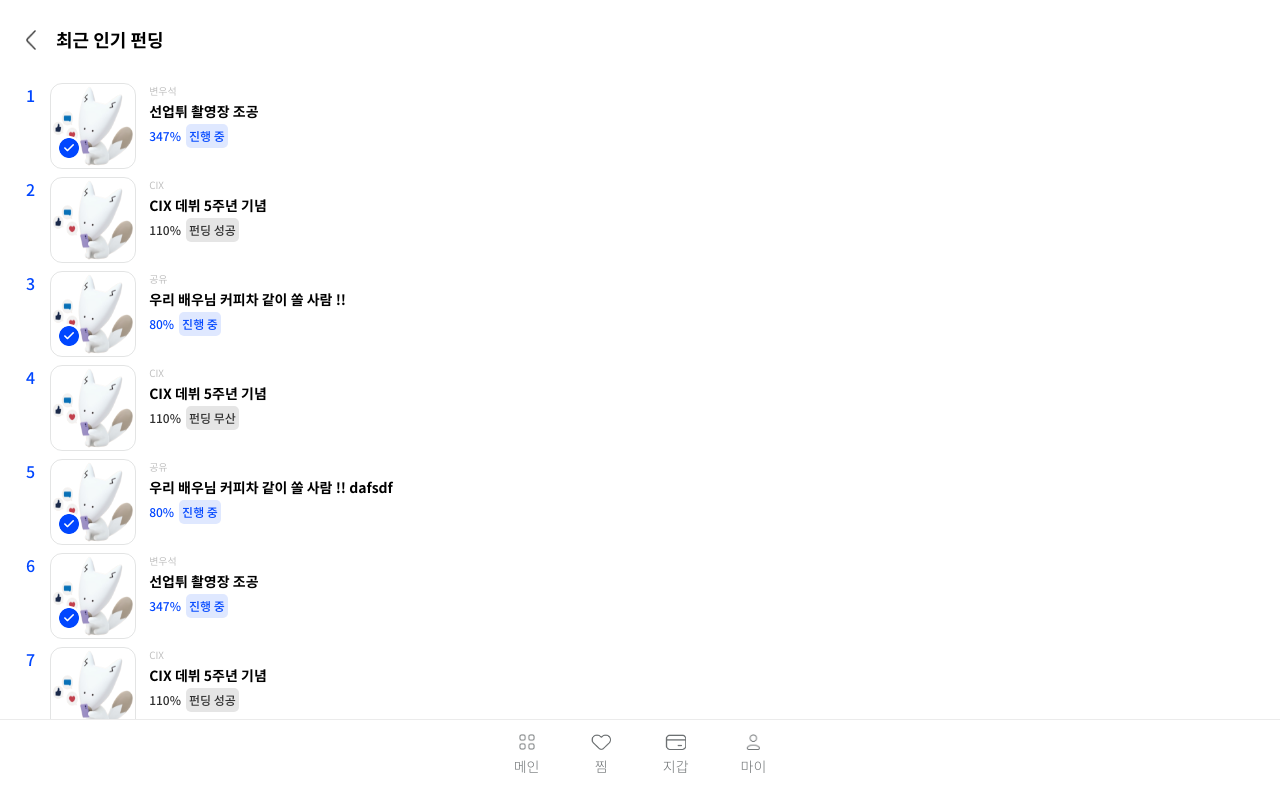
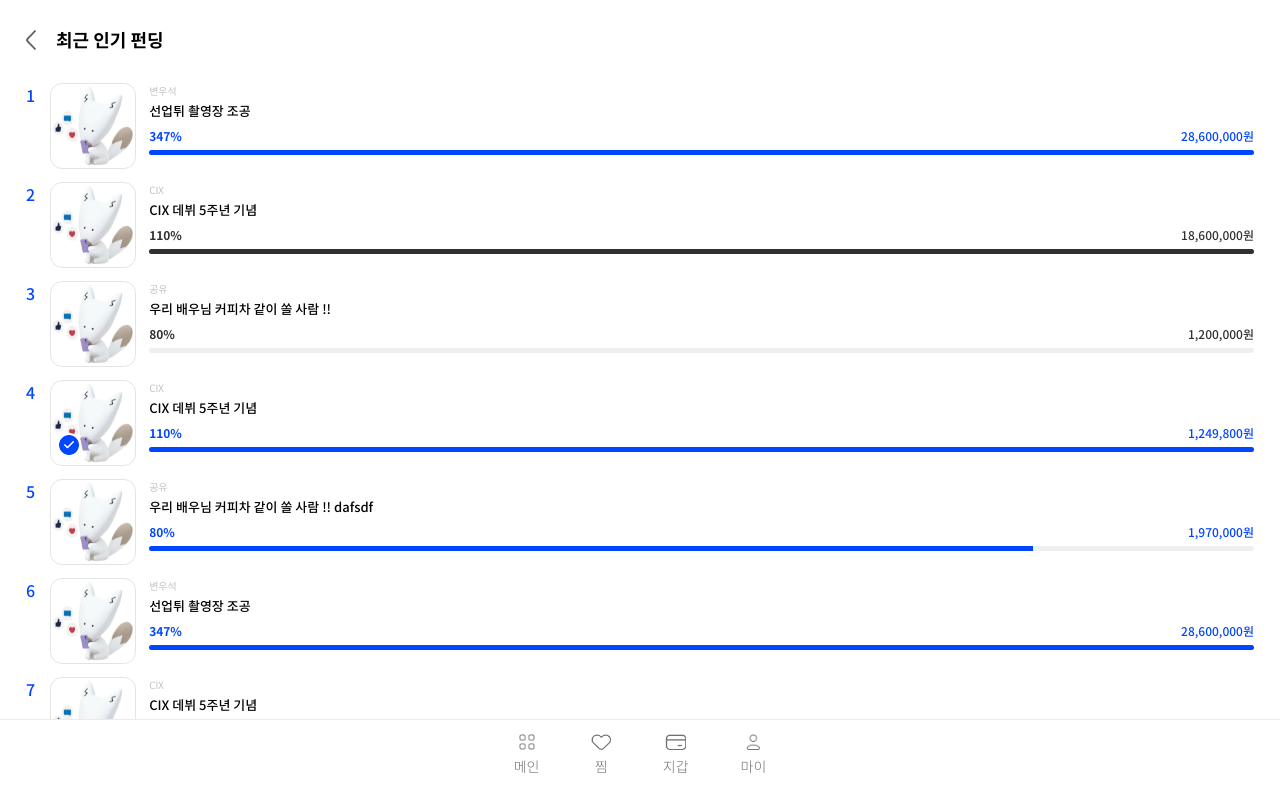
Before and after one commit to S0LStar/SOLStar, a React (Vite) app in the folder solstar/: page /popular in a window 1280 px wide. Shown: the top 798 px of the page. Built offline with nearby package versions, Linux system fonts and the light colour scheme.

Commit message:
Feat: 페이지 구성 변경 및 최근 인기 펀딩 페이지 css 수정

```diff
--- a/solstar/src/components/main/ArtistFundingCard.css
+++ b/solstar/src/components/main/ArtistFundingCard.css
@@ -50,29 +50,12 @@
   font-weight: 500;
 }
 
-.artist-funding-achievement.success,
-.artist-funding-achievement.fail {
-  display: flex;
-  align-items: center;
+.advertise-badge {
+  margin-left: auto;
   font-size: 12px;
-  color: #303030;
-  font-weight: 500;
+  padding: 2px 3px;
+  background-color: #30303030;
+  border-radius: 5px;
+  width: 40px;
+  text-align: center;
 }
-
-.achievement-badge {
-  margin-left: 5px;
-}
-
-.progress .achievement-badge {
-  background-color: #0046ff20;
-  padding: 3px;
-  border-radius: 5px;
-}
-
-.success .achievement-badge,
-.fail .achievement-badge {
-  background-color: #30303020;
-  color: #303030;
-  padding: 3px;
-  border-radius: 5px;
-}
--- a/solstar/src/components/main/ArtistFundingCard.jsx
+++ b/solstar/src/components/main/ArtistFundingCard.jsx
@@ -10,26 +10,19 @@ function ArtistFundingCard({ funding, onClick }) {
     <div className="artist-funding-card" onClick={onClick}>
       <div className="artist-funding-img-container">
         <img src={temp} alt="img" className="artist-funding-img" />
-        {funding.isCertification && (
+        {funding.type === 'VERIFIED' && (
           <img src={Certification} className="certification-mark"></img>
         )}
       </div>
-      <div className="artist-funding-artist">{funding.artist}</div>
+      <div className="artist-funding-artist">{funding.artistName}</div>
       <div className="artist-funding-title">{funding.title}</div>
-      {funding.status === 0 ? (
+      {funding.type !== 'ADVERTISE' && (
         <div className="artist-funding-achievement progress">
-          {funding.achievement}%<div className="achievement-badge">진행 중</div>
+          {funding.successRate}% 달성
         </div>
-      ) : funding.status === 1 ? (
-        <div className="artist-funding-achievement success">
-          {funding.achievement}%
-          <div className="achievement-badge">펀딩 성공</div>
-        </div>
-      ) : (
-        <div className="artist-funding-achievement fail">
-          {funding.achievement}%
-          <div className="achievement-badge">펀딩 무산</div>
-        </div>
+      )}
+      {funding.type === 'ADVERTISE' && (
+        <div className="advertise-badge">홍보글</div>
       )}
     </div>
   );
--- a/solstar/src/components/main/MainContainer.jsx
+++ b/solstar/src/components/main/MainContainer.jsx
@@ -12,83 +12,87 @@ function MainContainer() {
   const navigate = useNavigate();
 
   // TODO : 선호 아티스트 펀딩 임시 데이터
-  // 0: 펀딩 진행 중, 1: 펀딩 성공, -1: 펀딩 실패
+  // status : 0: 펀딩 진행 중, 1: 펀딩 성공, -1: 펀딩 실패
+  // type : 펀딩 타입 (0:일반 펀딩, 1:인증 펀딩)
   const zzimArtistFundingTempData = [
     {
       fundingId: 1,
-      imageSrc: '../../assets/character/Sol.png',
-      artist: '장원영',
+      fundingImage: '../../assets/character/Sol.png',
+      artistName: '장원영',
       title: '원영이 생일 기념 지하철 광고 부착',
-      achievement: 347,
-      isCertification: true,
-      status: 0,
+      successRate: 347,
+      type: 'COMMON',
     },
     {
       fundingId: 2,
-      imageSrc: '../../assets/character/Sol.png',
-      artist: 'CIX',
+      fundingImage: '../../assets/character/Sol.png',
+      artistName: 'CIX',
       title: 'CIX 데뷔 5주년 기념',
-      achievement: 110,
-      isCertification: false,
-      status: 1,
+      successRate: 110,
+      type: 'VERIFIED',
     },
     {
       fundingId: 3,
-      imageSrc: '../../assets/character/Sol.png',
-      artist: '공유',
+      fundingImage: '../../assets/character/Sol.png',
+      artistName: '공유',
       title: '우리 배우님 커피차 같이 쏠 사람 !!',
-      achievement: 80,
-      isCertification: false,
-      status: -1,
+      type: 'ADVERTISE',
     },
   ];
 
   // TODO : 최근 인기 펀딩 임시 데이터
+  // status : 0: 펀딩 진행 중, 1: 펀딩 성공, -1: 펀딩 실패
+  // type : 펀딩 타입 (0:일반 펀딩, 1:인증 펀딩)
   const recentPopularFundingTempData = [
     {
       fundingId: 1,
-      imageSrc: '../../assets/character/Sol.png',
-      artist: '변우석',
+      fundingImage: '../../assets/character/Sol.png',
+      artistName: '변우석',
       title: '선업튀 촬영장 조공',
-      achievement: 347,
-      isCertification: true,
-      status: 0,
+      successRate: 347,
+      type: 'COMMON',
+      status: 'PROCESSING',
+      totalAmount: 28600000,
     },
     {
       fundingId: 2,
-      imageSrc: '../../assets/character/Sol.png',
-      artist: 'CIX',
+      fundingImage: '../../assets/character/Sol.png',
+      artistName: 'CIX',
       title: 'CIX 데뷔 5주년 기념',
-      achievement: 110,
-      isCertification: false,
-      status: 1,
+      successRate: 110,
+      type: 'COMMON',
+      status: 'SUCCESS',
+      totalAmount: 18600000,
     },
     {
       fundingId: 3,
-      imageSrc: '../../assets/character/Sol.png',
-      artist: '공유',
+      fundingImage: '../../assets/character/Sol.png',
+      artistName: '공유',
       title: '우리 배우님 커피차 같이 쏠 사람 !!',
-      achievement: 80,
-      isCertification: true,
-      status: 0,
+      successRate: 80,
+      type: 'COMMON',
+      status: 'FAIL',
+      totalAmount: 1200000,
     },
     {
       fundingId: 4,
-      imageSrc: '../../assets/character/Sol.png',
-      artist: 'CIX',
+      fundingImage: '../../assets/character/Sol.png',
+      artistName: 'CIX',
       title: 'CIX 데뷔 5주년 기념',
-      achievement: 110,
-      isCertification: false,
-      status: 2,
+      successRate: 110,
+      type: 'VERIFIED',
+      status: 'PROCESSING',
+      totalAmount: 1249800,
     },
     {
       fundingId: 5,
-      imageSrc: '../../assets/character/Sol.png',
-      artist: '공유',
+      fundingImage: '../../assets/character/Sol.png',
+      artistName: '공유',
       title: '우리 배우님 커피차 같이 쏠 사람 !! dafsdf',
-      achievement: 80,
-      isCertification: true,
-      status: 0,
+      successRate: 80,
+      type: 'COMMON',
+      status: 'PROCESSING',
+      totalAmount: 1970000,
     },
   ];
 
--- a/solstar/src/components/main/RecentPopularFundingCard.css
+++ b/solstar/src/components/main/RecentPopularFundingCard.css
@@ -1,6 +1,6 @@
 .popular-funding-card {
   display: flex;
-  margin-bottom: 10px;
+  margin-bottom: 15px;
 }
 
 .popular-funding-card-index {
@@ -17,8 +17,8 @@
 }
 
 .popular-funding-img {
-  width: 100%;
-  height: 100%;
+  width: 84px;
+  height: 84px;
   border: 0.5px solid #6c707230;
   border-radius: 12px;
 }
@@ -27,6 +27,10 @@
   position: absolute;
   left: 7px;
   bottom: 7px;
+}
+
+.popular-funding-content {
+  width: 100%;
 }
 
 .popular-funding-artist {
@@ -41,40 +45,70 @@
   white-space: normal;
   font-size: 14px;
   font-weight: 800;
-  margin-bottom: 3px;
+  margin-bottom: 7px;
 }
 
-.popular-funding-achievement.progress {
+.popular-funding-container .popular-funding-title {
+  font-size: 13px;
+  font-weight: 500;
+}
+
+.progress .popular-funding-achievement {
   display: flex;
   align-items: center;
+  justify-content: space-between;
   font-size: 12px;
   color: #0046ff;
   font-weight: 500;
 }
 
-.popular-funding-achievement.success,
-.popular-funding-achievement.fail {
+.success .popular-funding-achievement {
   display: flex;
   align-items: center;
+  justify-content: space-between;
   font-size: 12px;
   color: #303030;
   font-weight: 500;
 }
 
-.achievement-badge {
-  margin-left: 5px;
+.fail .popular-funding-achievement {
+  display: flex;
+  align-items: center;
+  justify-content: space-between;
+  font-size: 12px;
+  color: #303030;
+  font-weight: 500;
 }
 
-.progress .achievement-badge {
-  background-color: #0046ff20;
-  padding: 3px;
-  border-radius: 5px;
+.popular-funding-achievement-percent {
+  font-weight: 800;
 }
 
-.success .achievement-badge,
-.fail .achievement-badge {
-  background-color: #30303020;
-  color: #303030;
-  padding: 3px;
-  border-radius: 5px;
+.popular-funding-achievement-bar {
+  margin-top: 5px;
+  height: 5px;
+  border-radius: 4px;
+  background-color: #eeeff1;
+  position: relative;
+  overflow: hidden;
 }
+
+.popular-funding-achievement-bar::before {
+  content: '';
+  position: absolute;
+  top: 0;
+  left: 0;
+  height: 100%;
+  background-color: #0046ff;
+  width: 0;
+  transition: width 0.4s ease-in-out;
+}
+
+.progress .popular-funding-achievement-bar::before {
+  width: calc(100% * (min(1, var(--achievement-percentage) / 100)));
+}
+
+.success .popular-funding-achievement-bar::before {
+  width: 100%;
+  background-color: #303030;
+}
--- a/solstar/src/components/main/RecentPopularFundingCard.jsx
+++ b/solstar/src/components/main/RecentPopularFundingCard.jsx
@@ -10,29 +10,36 @@ function RecentPopularFundingCard({ funding, onClick, index }) {
       <div className="popular-funding-card-index">{index + 1}</div>
       <div className="popular-funding-img-container">
         <img src={temp} alt="img" className="popular-funding-img" />
-        {funding.isCertification && (
+        {funding.type === 'VERIFIED' && (
           <img src={Certification} className="certification-mark"></img>
         )}
       </div>
       <div className="popular-funding-content">
-        <div className="popular-funding-artist">{funding.artist}</div>
+        <header className="popular-funding-content-header">
+          <div className="popular-funding-artist">{funding.artistName}</div>
+        </header>
         <div className="popular-funding-title">{funding.title}</div>
-        {funding.status === 0 ? (
-          <div className="popular-funding-achievement progress">
-            {funding.achievement}%
-            <div className="achievement-badge">진행 중</div>
+        <div
+          className={`popular-funding-achievement-container
+            ${
+              funding.status === 'PROCESSING'
+                ? 'progress'
+                : funding.status === 'SUCCESS' || funding.status === 'CLOSED'
+                  ? 'success'
+                  : 'fail'
+            }`}
+          style={{ '--achievement-percentage': funding.successRate }}
+        >
+          <div className="popular-funding-achievement">
+            <div className="popular-funding-achievement-percent">
+              {funding.successRate}%
+            </div>
+            <div className="popular-funding-amount">
+              {funding.totalAmount.toLocaleString()}원
+            </div>
           </div>
-        ) : funding.status === 1 ? (
-          <div className="popular-funding-achievement success">
-            {funding.achievement}%
-            <div className="achievement-badge">펀딩 성공</div>
-          </div>
-        ) : (
-          <div className="popular-funding-achievement fail">
-            {funding.achievement}%
-            <div className="achievement-badge">펀딩 무산</div>
-          </div>
-        )}
+          <div className="popular-funding-achievement-bar"></div>
+        </div>
       </div>
     </div>
   );
```
Also changed, not shown: solstar/src/components/main/popular/PopularFundingContainer.jsx (+65 -55 lines).
